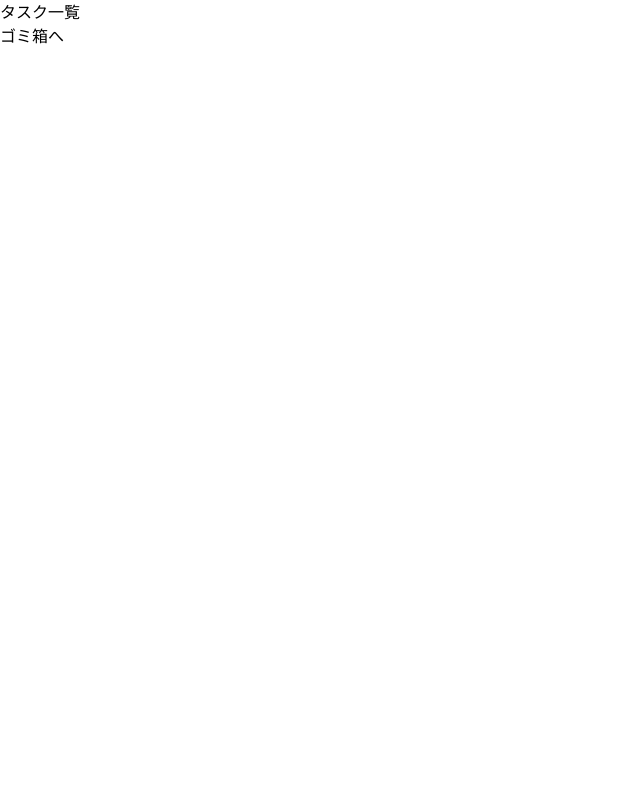
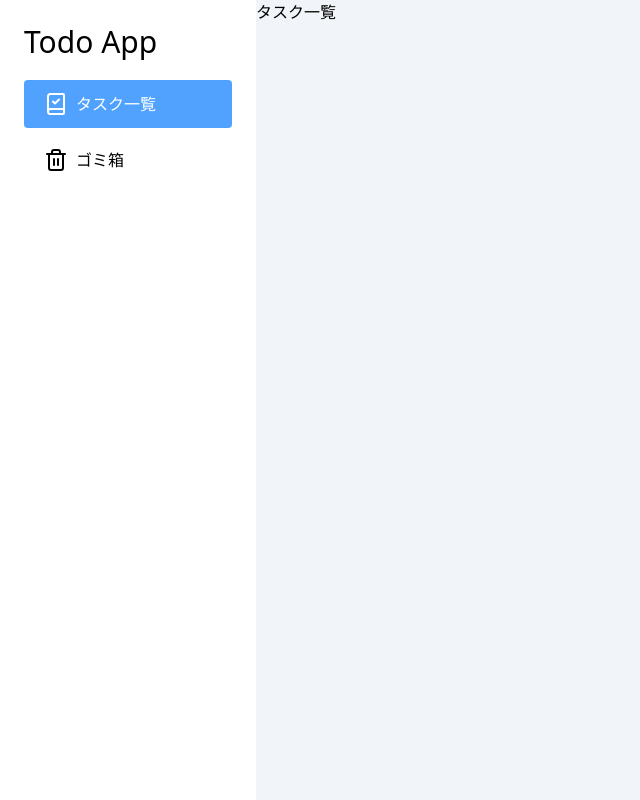
Before and after one commit to suzumasa96/my-todo-app, a React (Vite) app: page / in a window 1280 px wide. Shown: the whole page, without its empty margins (0-640 px from the left). Built offline with nearby package versions, Linux system fonts and the light colour scheme.

Commit message:
全体レイアウトを実装

```diff
--- a/src/App.jsx
+++ b/src/App.jsx
@@ -1,33 +1,28 @@
 import {
   createBrowserRouter,
-  Link,
   Outlet,
   RouterProvider,
 } from "react-router-dom";
+import { AppLayout } from "./components/AppLayout";
 
 const router = createBrowserRouter([
   {
-    element: <Outlet />,
+    element: (
+      // AppLayout で Outlet をラップ
+      <AppLayout>
+        <Outlet />
+      </AppLayout>
+    ),
     children: [
       {
         // タスク一覧画面
         path: "/",
-        element: (
-          <div>
-            <div>タスク一覧</div>
-            <Link to="trash">ゴミ箱へ</Link>
-          </div>
-        ),
+        element: <div>タスク一覧</div>,
       },
       {
         // ゴミ箱画面
         path: "/trash",
-        element: (
-          <div>
-            <div>ゴミ箱</div>
-            <Link to="/">タスク一覧へ</Link>
-          </div>
-        )
+        element: <div>ゴミ箱</div>,
       }
     ]
   }
--- /dev/null
+++ b/src/components/AppLayout.jsx
@@ -0,0 +1,57 @@
+import { cva } from 'class-variance-authority';
+import { Trash2, BookCheck } from 'lucide-react';
+import { Link, useLocation } from 'react-router-dom';
+
+// サイドメニューを定義
+const sideMenu = [
+    {
+        path: "/",
+        label: "タスク一覧",
+        icon: <BookCheck />,
+    },
+    {
+        path: "/trash",
+        label: "ゴミ箱",
+        icon: <Trash2 />,
+    }
+]
+
+// メニューリンクのスタイル、バリエーションを定義
+const linkVariants = cva("flex items-center gap-2 rounded px-5 py-3", {
+    variants: {
+        active: {
+            true: "bg-blue-400 text-white",
+            false: "hover:bg-slate-100",
+        }
+    }
+})
+
+export function AppLayout({ children }) {
+    const { pathname } = useLocation(); // 現在の URL パスを取得
+    return (
+        <div className='flex min-h-screen'>
+            <div className='flex min-w-64 flex-col gap-5 p-6'>
+                <h1 className='text-3xl'>Todo App</h1>
+                <nav>
+                    <ul className='flex flex-col gap-2'>
+                        {sideMenu.map(({ path, label, icon }) => (
+                            <li>
+                                <Link
+                                    to={path}
+                                    className={linkVariants({ active: pathname === path })}
+                                    // navigation[x].path と 現在の URL パスを比較してアクティブ表示を切り替える
+                                >
+                                    {icon}
+                                    {label}
+                                </Link>
+                            </li>
+                        ))}
+                    </ul>
+                </nav>
+            </div>
+            <main className='mx-auto h-screen flex-1 overflow-y-auto overscroll-none bg-slate-100'>
+                {children}
+            </main>
+        </div>
+    )
+}
--- a/vite.config.js
+++ b/vite.config.js
@@ -4,5 +4,5 @@ import tailwindcss from '@tailwindcss/vite'
 
 // https://vite.dev/config/
 export default defineConfig({
-  plugins: [react(), tailwindcss],
+  plugins: [react(), tailwindcss()],
 })
```
